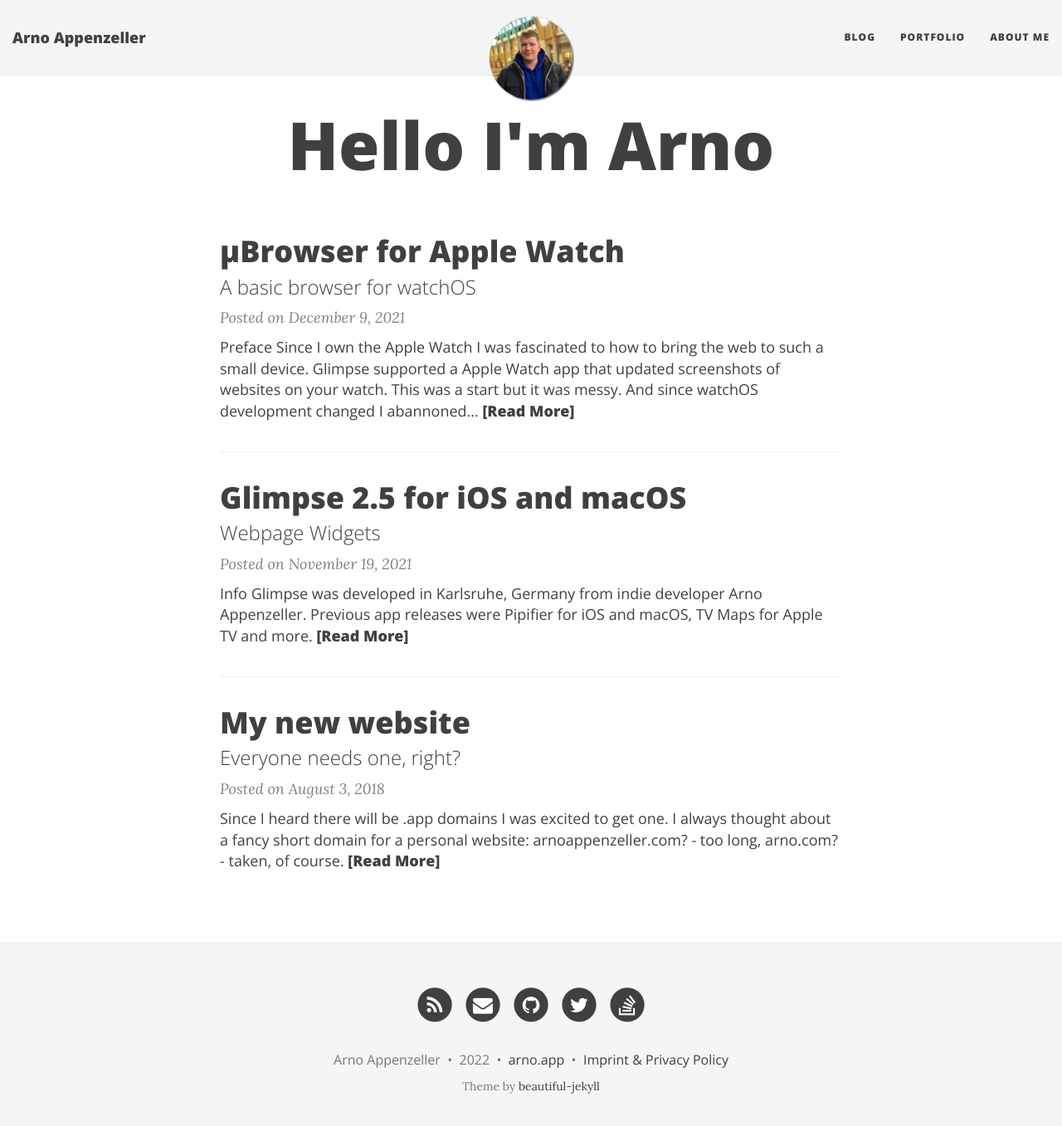
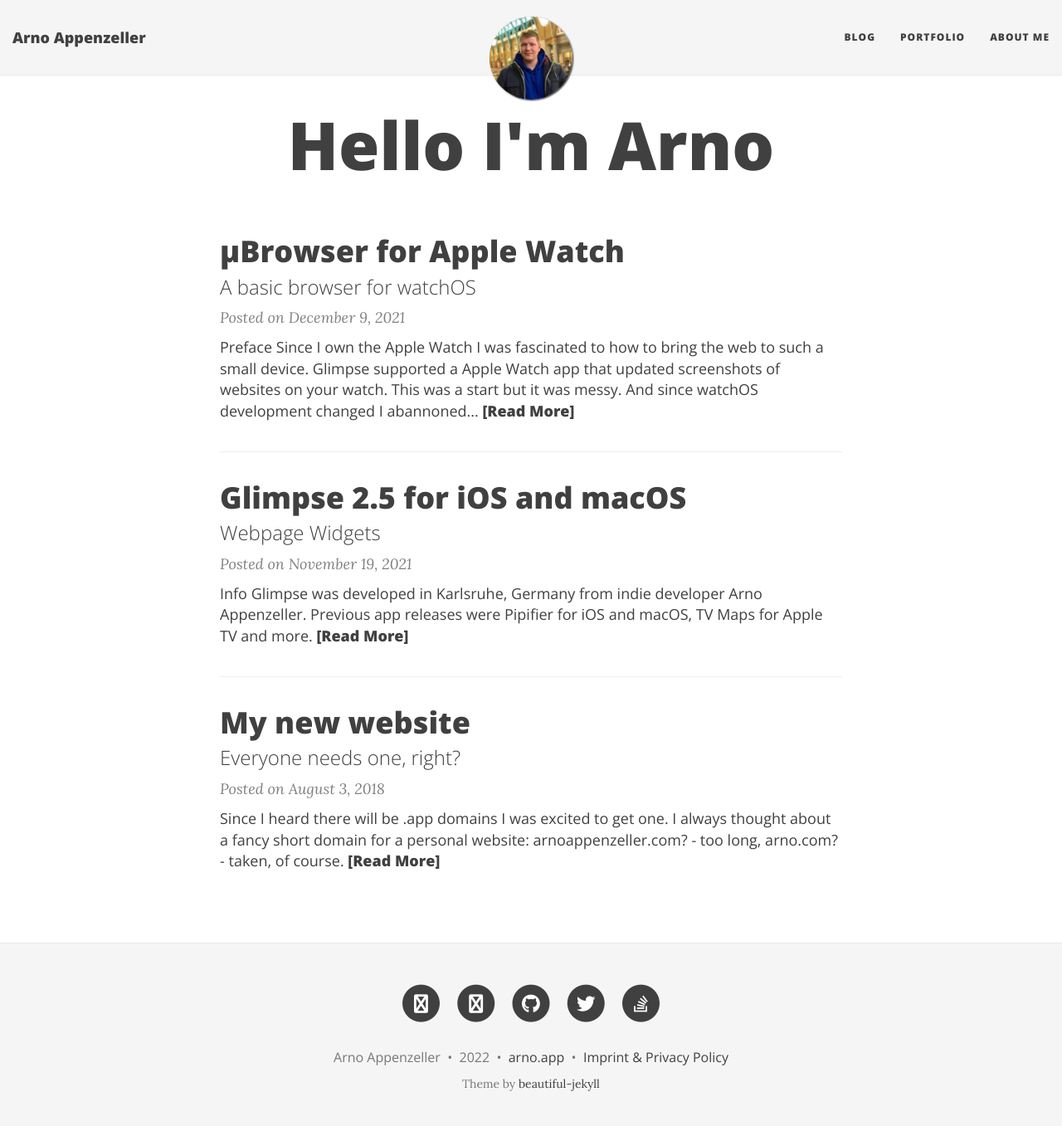
Before and after one commit to arnoappenzeller/arnoappenzeller.github.io, a Jekyll site: the page built from index.html, in a window 1280 px wide and 1370 px high. Shown: the top 1357 px of the window at 83% size. Built offline with Jekyll 4.4.1, drawn with Linux system fonts in a browser that asks for light colours; nearby versions of some CDN libraries; the list of posts is cut into pages by our own code.

Commit message:
fix local font awesome4

```diff
--- a/_layouts/base.html
+++ b/_layouts/base.html
@@ -3,8 +3,7 @@ common-css:
   - "/css/bootstrap.min.css"
   - "/css/bootstrap-social.css"
   - "/css/main.css"
-common-ext-css:
-  - "//maxcdn.bootstrapcdn.com/font-awesome/4.6.0/css/font-awesome.min.css"
+  - "/fonts/css/all.min.css"
 common-js:
   - "/js/jquery-1.11.2.min.js"
   - "/js/bootstrap.min.js"
```
